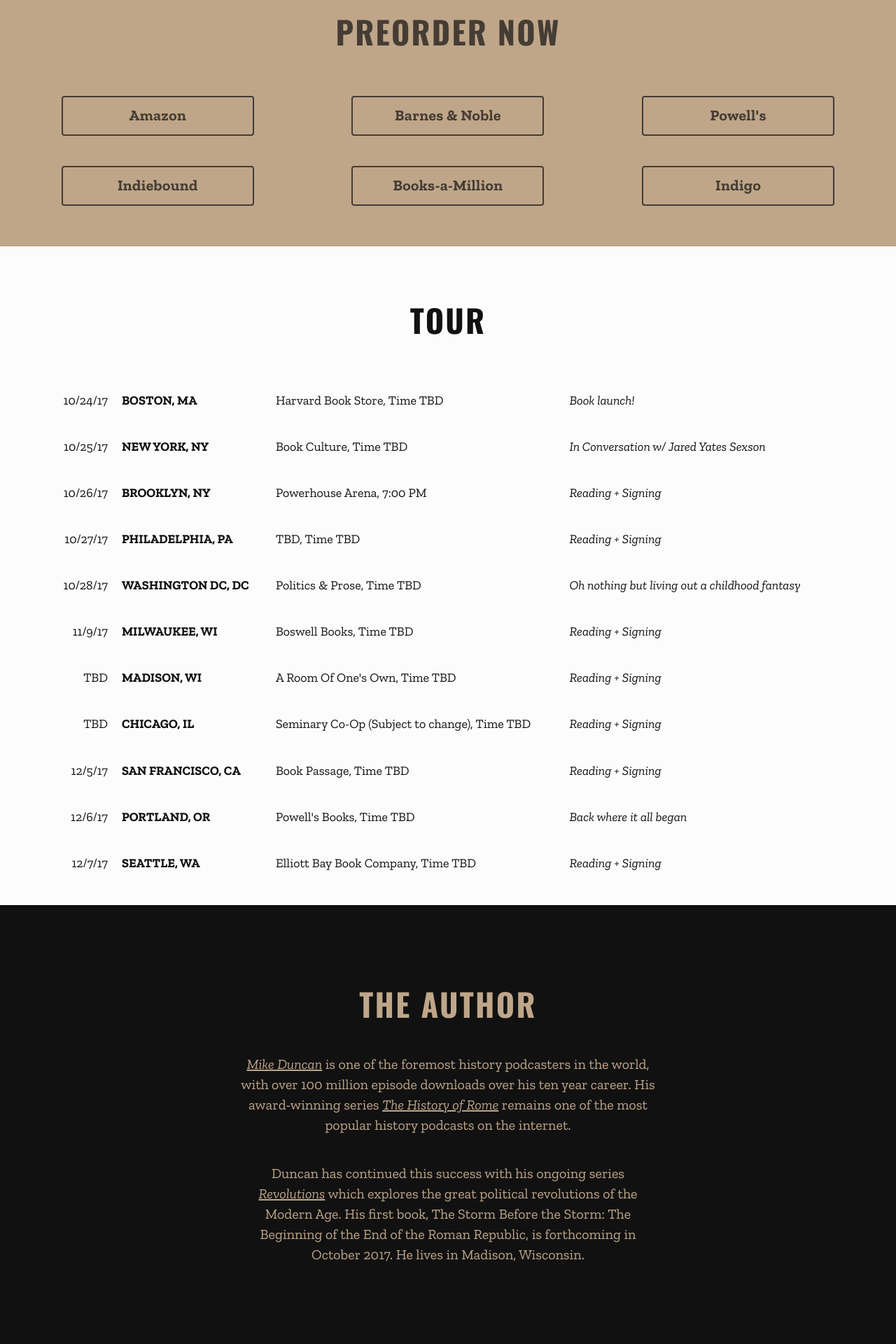
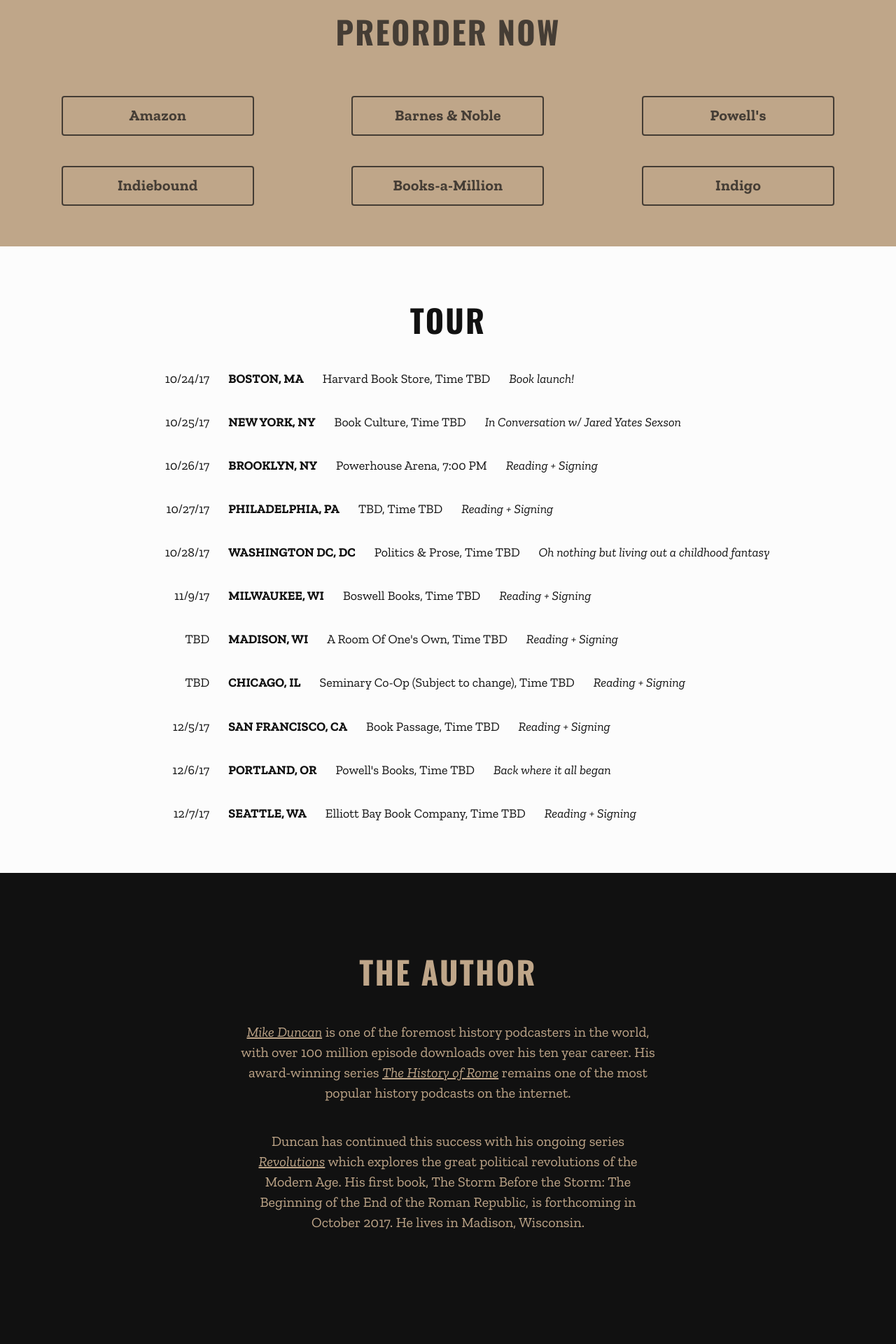
Before and after one commit to Brandi-Duncan/thestormbeforethestorm.com, a Jekyll site: the page built from index.html, in a window 1280 px wide. Shown: the part 867-2787 px from the top of the page at 70% size. Built offline with Jekyll 4.4.1, drawn with Linux system fonts in a browser that asks for light colours; after the commit the page ends 2741 px from its top, so only the background shows below that.

Commit message:
fb pixel and rearrange tour content
styles Tour content

```diff
--- a/index.html
+++ b/index.html
@@ -35,26 +35,16 @@
 
 <section class="tour" id="tour">
     <h2>Tour</h2>
-    <table class="tour__stops">
-        <tbody>
-        {% for stop in site.data.tour %}
-           <tr>
-               <td></td>
-               <td></td>
-               <td></td>
-               <td></td>
-               <td></td>
-           </tr>
-           <tr>
-                <td class="tour__date">{{ stop.date }}</td>
-                <td class="tour__location">{{ stop.city }}, {{ stop.state }}</td>
-                <td class="tour__venue">{{ stop.venue }}, {{ stop.time }}</td>
-                <td  colspan="2" class="tour__info">{{ stop.info }}</td>
-                <td></td>
-            </tr>
-        {% endfor %}
-        </tbody>
-    </table>
+    {% for stop in site.data.tour %}
+    <div class="tour__stop">
+        <div class="tour__date">{{ stop.date }}</div>
+        <div class="tour__location">{{ stop.city }}, {{ stop.state }}</div>
+        <div class="tour__venue">
+            <a href="{{ stop.link }}">{{ stop.venue }}</a>, {{ stop.time }}
+        </div>
+        <div class="tour__info">{{ stop.info }}</div>
+    </div>
+    {% endfor %}
 </section>
 
 <section class="author">
--- a/lib/css/_tour.scss
+++ b/lib/css/_tour.scss
@@ -6,30 +6,35 @@
   text-align: center;
 }
 
-.tour__stops {
-  width: 100%;
-}
+.tour__stop {
+  display: flex;
+    margin-bottom: 2em;
+    flex-direction: column;
 
-.tour__stops td {
-//  width: 20%;
-  padding: 0.5em;
+        @media screen and (min-width: 640px) {
+        flex-direction: row;
+      }
 }
 
 .tour__date {
-  text-align: right;
+    margin-right: 1.5em;
+    text-align: right;
+    width: 20%;
+}
+
+.tour__location {
+    font-weight: 700;
+    text-align: left;
+    text-transform: uppercase;
+    margin-right: 1.5em;
 }
 
 .tour__venue {
-  text-align: left;
-}
-
-.tour__location {
-  font-weight: 700;
+    margin-right: 1.5em;
     text-align: left;
-    text-transform: uppercase;
 }
 
 .tour__info {
-  text-align: left;
-  font-style: italic;
+    font-style: italic;
+    text-align: left;
 }
```
